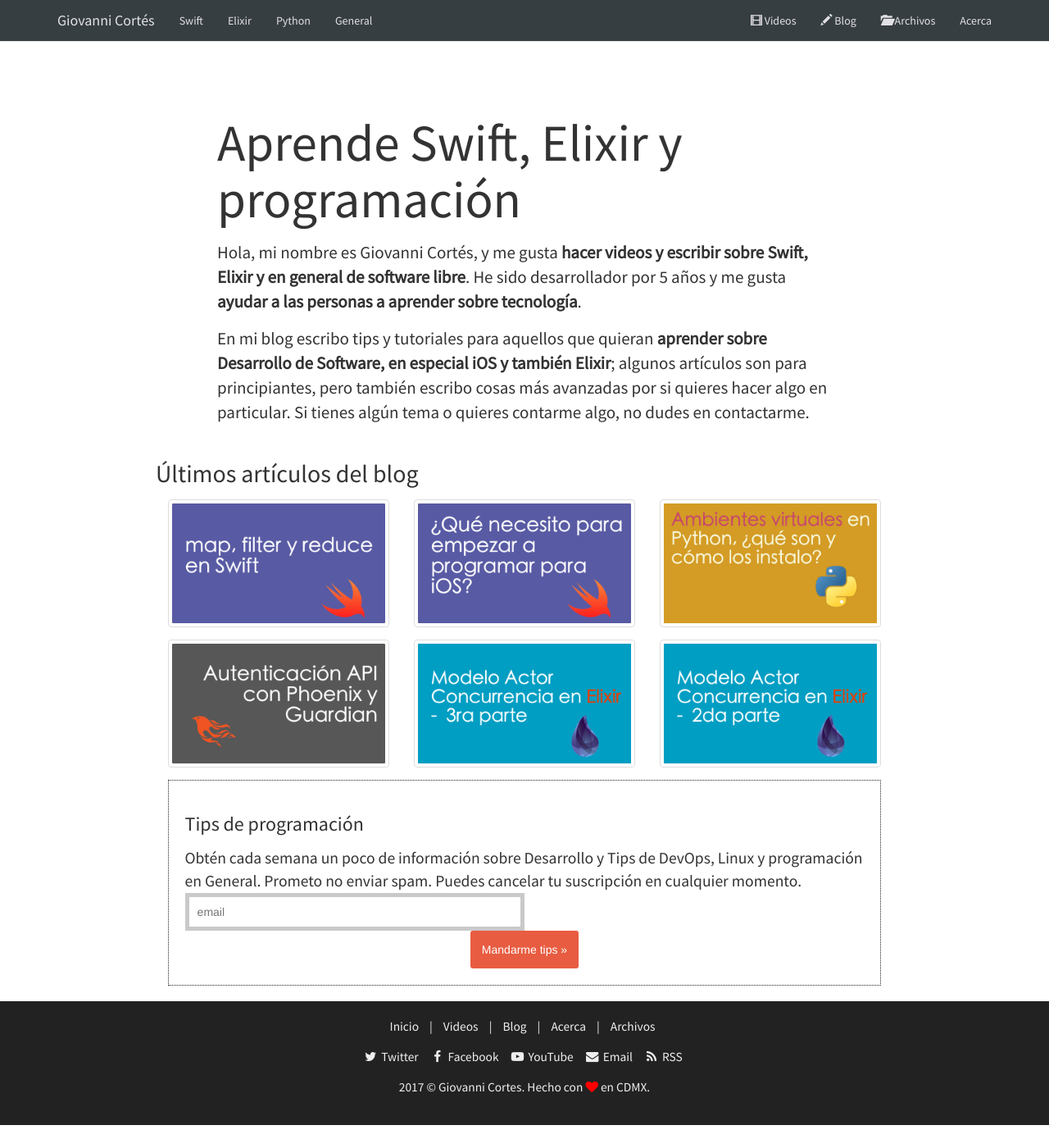
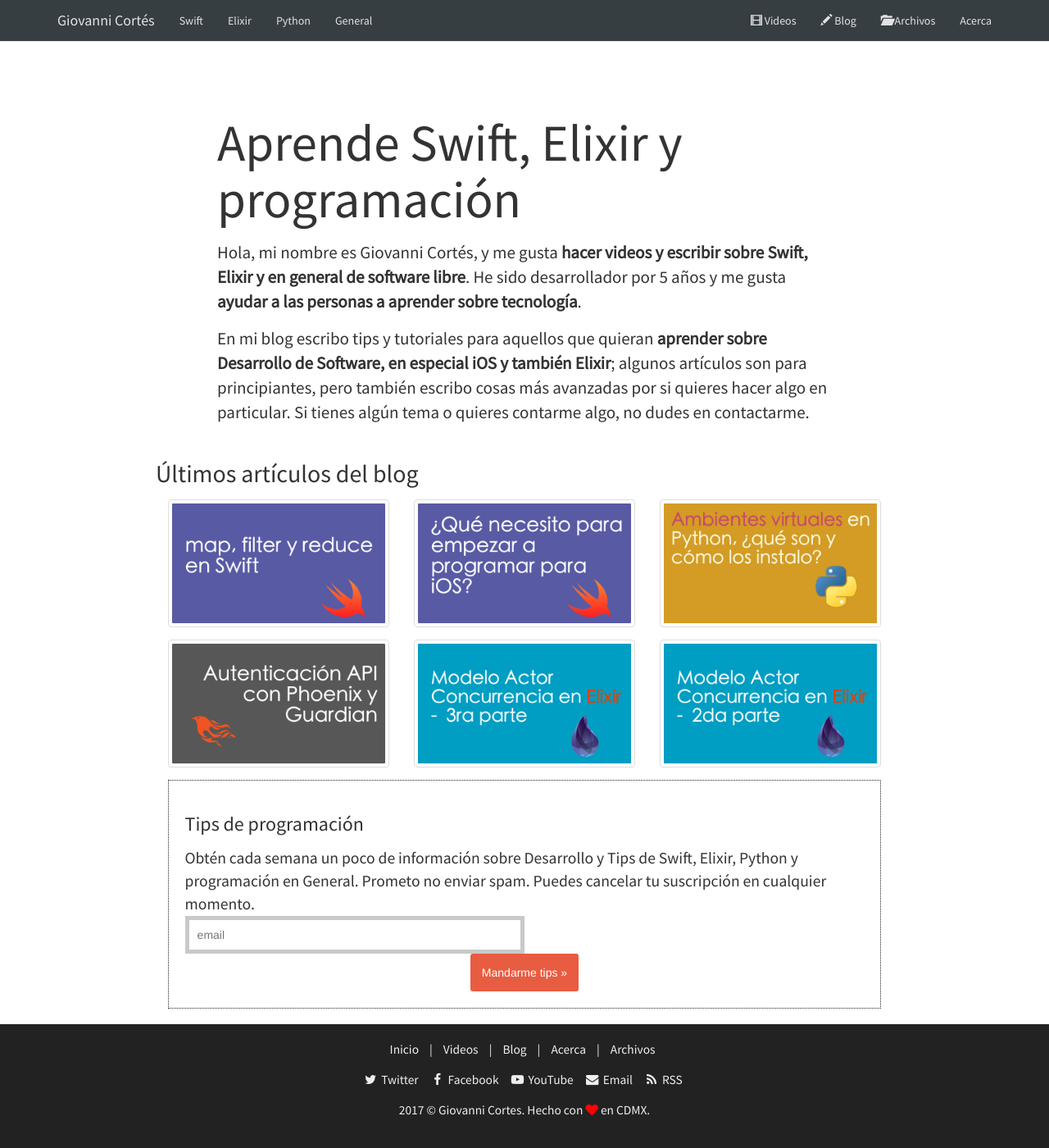
Before and after one commit to Gidrek/giovannicortes_old, a Jekyll site: the page built from index.html, in a window 1280 px wide. Shown: the whole page at 82% size. Built offline with Jekyll 4.4.1, drawn with Linux system fonts in a browser that asks for light colours; comment, search, counter and statistics services are not loaded; before the commit the page ends 1372 px from its top, so only the background shows below that.

Commit message:
Added new descriptions

```diff
--- a/_config.yml
+++ b/_config.yml
@@ -17,7 +17,7 @@
 site_autor: Giovanni Cortes
 email: me@giovannicortes.com
 description: > # this means to ignore newlines until "baseurl:"
-  Aprende Elixir, iOS, Elixir, Phoenix. Lleva tus desarrollos al siguiente nivel.
+  Aprende Elixir, iOS, Python, Phoenix. Lleva tus desarrollos al siguiente nivel.
 baseurl: "" # the subpath of your site, e.g. /blog
 url: "https://giovannicortes.com" # the base hostname & protocol for your site, e.g. http://example.com
 twitter_username: giovanni_cortes
--- a/index.html
+++ b/index.html
@@ -35,7 +35,7 @@
     <div class="email-cta-box">
         <h3>Tips de programación</h3>
         <div class="email-cta-info">
-            Obtén cada semana un poco de información sobre Desarrollo y Tips de DevOps, Linux y programación en General. Prometo no enviar spam. Puedes cancelar tu suscripción en
+            Obtén cada semana un poco de información sobre Desarrollo y Tips de Swift, Elixir, Python y programación en General. Prometo no enviar spam. Puedes cancelar tu suscripción en
             cualquier momento.
         </div>
         {% include subscribe_general.html %}
```
